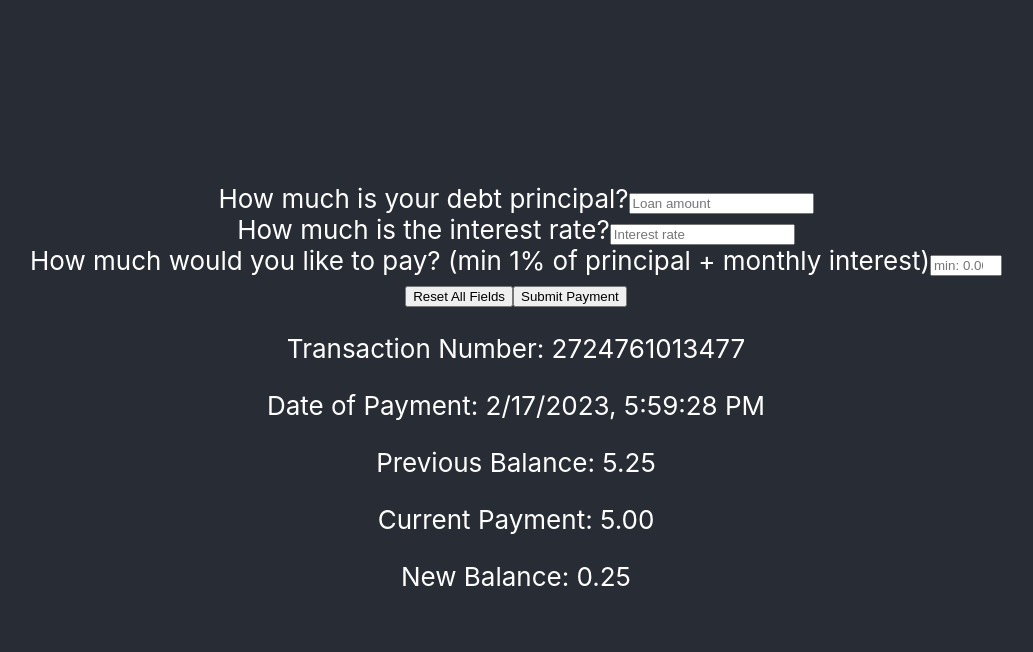
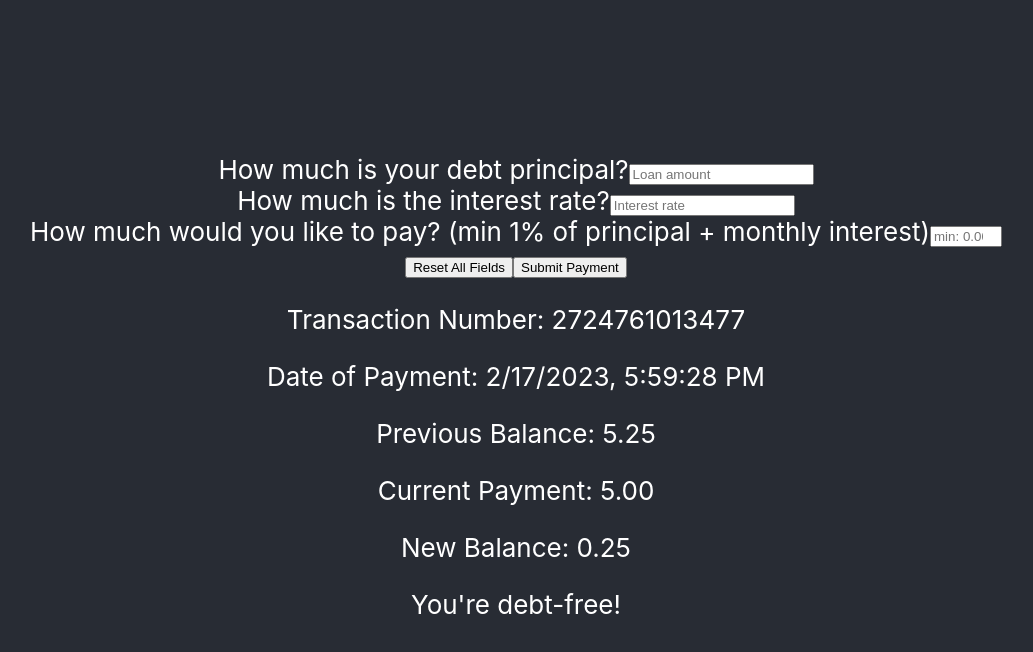
Before and after one commit to EGROENE/react-debt-free-calculator, a React (Create React App) app: page / in a window 1280 px wide. Both pictures are taken after typing "5", "5", "5" into the empty fields and a click on the button "Submit Payment". Shown: the top 652 px of the page, without its empty margins (124-1157 px from the left). Built offline with nearby package versions, Linux system fonts and the light colour scheme.

Commit message:
Display rem pmts

```diff
--- a/src/PaymentHistory.jsx
+++ b/src/PaymentHistory.jsx
@@ -18,6 +18,10 @@ class PaymentHistory extends React.Component {
                         maximumFractionDigits: 2})  }</p>
                         <p key={pmt.transactionNumber + 'newBalance'}>New Balance: { pmt.newBalance.toLocaleString(undefined,{minimumFractionDigits: 2,
                         maximumFractionDigits: 2})  }</p>
+                        {pmt.remainingPayments > 0
+                            ? <p key={pmt.transactionNumber + 'remainingPayments'}>Remaining payments of ${pmt.currentPayment.toLocaleString(undefined, {minimumFractionDigits: 2, maximumFractionDigits: 2})}: {pmt.remainingPayments} (Balances less than or equal to $100.00 must be paid off in a single payment).</p>
+                            : <p key={pmt.transactionNumber + 'remainingPayments'}>You're debt-free!</p>
+                        }
                     </div>
                 ))}
             </div>
```
